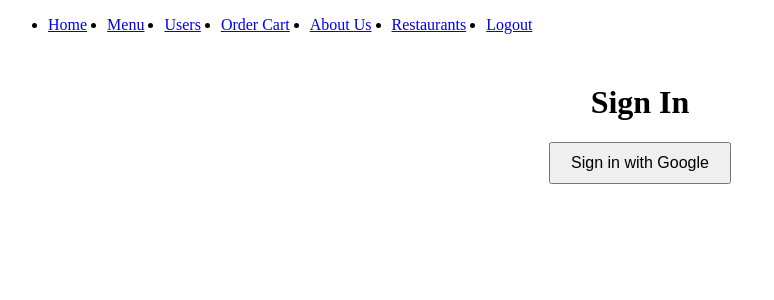
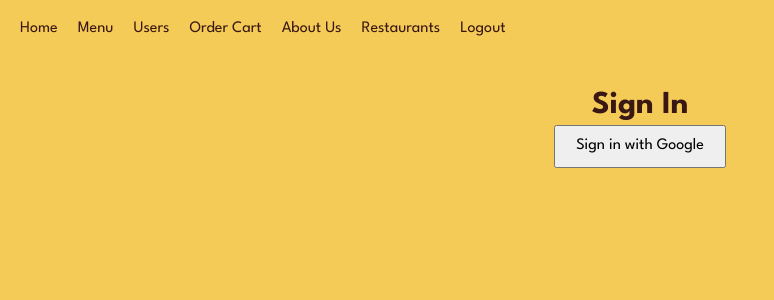
Before and after one commit to SoniaKol/cohort49-project-group-B, a React app in the folder client/: page / in a window 1280 px wide. Shown: the top 300 px of the page, without its empty margins (0-774 px from the left). Built offline with nearby package versions, Linux system fonts and the light colour scheme.

Commit message:
done: general styles, fonts, modern-normalizer

```diff
--- a/client/package.json
+++ b/client/package.json
@@ -53,6 +53,7 @@
   },
   "dependencies": {
     "@react-oauth/google": "^0.12.1",
+    "modern-normalize": "^3.0.1",
     "prop-types": "^15.7.2",
     "react": "^19",
     "react-dom": "^19",
--- a/client/src/App.jsx
+++ b/client/src/App.jsx
@@ -11,7 +11,7 @@ import MenuList from "./components/MenuList";
 
 const App = () => {
   return (
-    <>
+    <div className="App">
       <Nav />
       <Routes>
         <Route path="/" element={<SignIn />} />
@@ -28,7 +28,7 @@ const App = () => {
         <Route path="/logout" element={<h1>Logout</h1>} />
         <Route path="/order-cart" element={<OrderCart />} />
       </Routes>
-    </>
+    </div>
   );
 };
 
--- /dev/null
+++ b/client/src/index.css
@@ -0,0 +1,83 @@
+@import "modern-normalize/modern-normalize.css";
+@import url("https://fonts.googleapis.com/css2?family=Inter:ital,opsz,wght@0,14..32,100..900;1,14..32,100..900&family=League+Spartan:wght@100..900&display=swap");
+
+:root {
+  --yellow-base: #f5cb58;
+  --yellow-2: #f3e9b5;
+  --orange-base: #e95322;
+  --orange-2: #ffdecf;
+  --font: #391713;
+  --font-2: #f8f8f8;
+}
+
+:root {
+  --font-family: "League Spartan", sans-serif;
+  --second-family: "Inter", sans-serif;
+  --third-family: "Poppins", sans-serif;
+}
+
+body {
+  font-family: var(--font-family), sans-serif;
+  background-color: var(--yellow-base);
+  color: var(--font);
+  display: flex;
+  flex-direction: column;
+}
+
+h1,
+h2,
+h3,
+h4,
+h5,
+h6,
+p {
+  margin-bottom: 0;
+  margin-top: 0;
+}
+
+a {
+  text-decoration: none;
+  color: currentColor;
+  cursor: pointer;
+}
+
+ul {
+  list-style-type: none;
+  margin-bottom: 0;
+  margin-top: 0;
+  padding-left: 0;
+}
+
+img {
+  display: block;
+  max-width: 100%;
+}
+
+input {
+  font-family: inherit;
+}
+
+button {
+  cursor: pointer;
+}
+
+.visually-hidden {
+  position: absolute;
+  width: 1px;
+  height: 1px;
+  margin: -1px;
+  border: 0;
+  padding: 0;
+  white-space: nowrap;
+  clip-path: inset(100%);
+  clip: rect(0 0 0 0);
+  overflow: hidden;
+}
+
+.App {
+  margin: 0 auto;
+  padding: 20px;
+  display: flex;
+  flex-direction: column;
+  min-height: 100vh;
+}
--- a/client/src/index.jsx
+++ b/client/src/index.jsx
@@ -3,6 +3,7 @@ import ReactDOM from "react-dom/client";
 import App from "./App";
 import { CartProvider } from "./context/CartContext";
 import { BrowserRouter as Router } from "react-router-dom";
+import "./index.css";
 
 const root = ReactDOM.createRoot(document.getElementById("root"));
 root.render(
```
Also changed, not shown: 1 other file (tests, documents, lock files or other folders).
